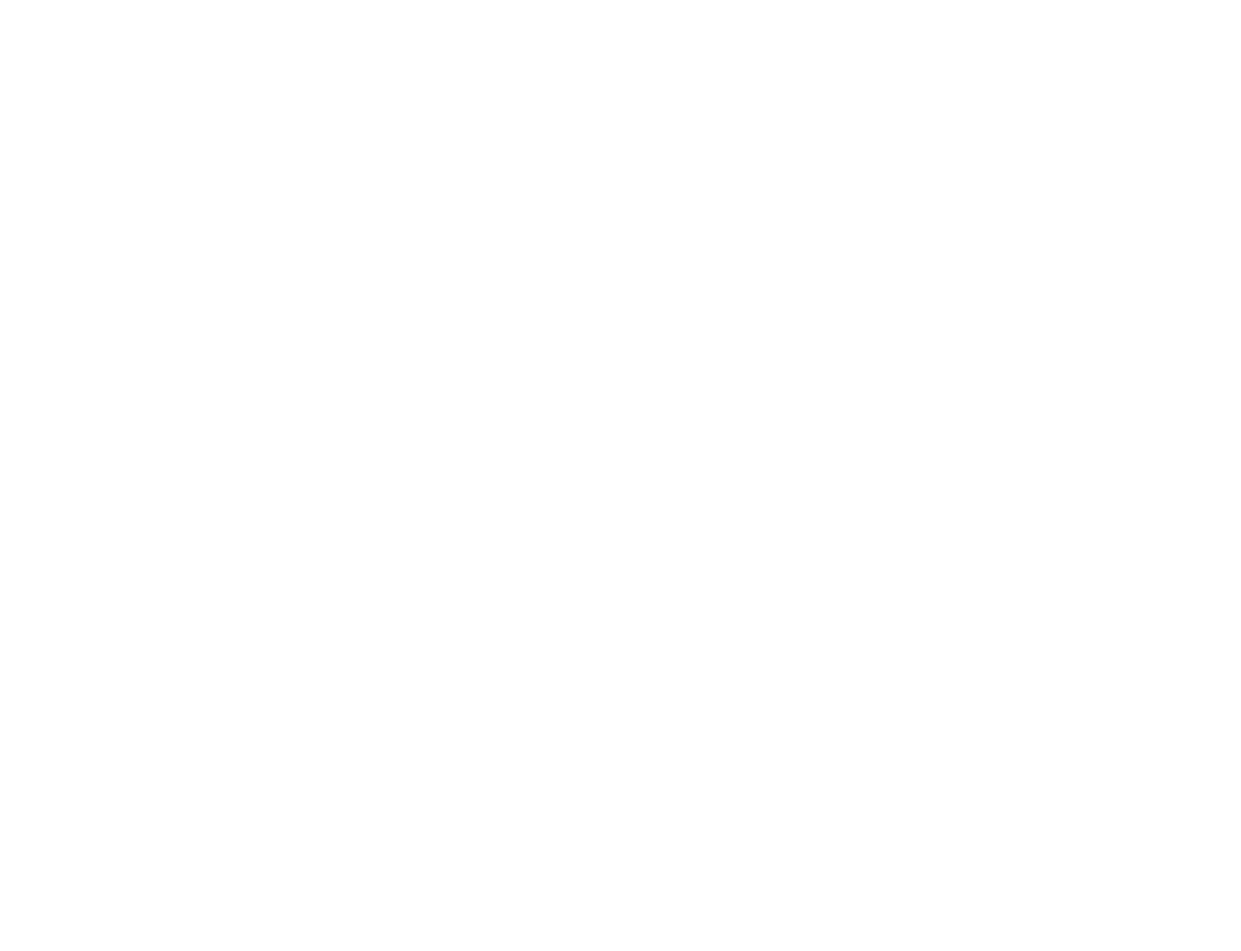
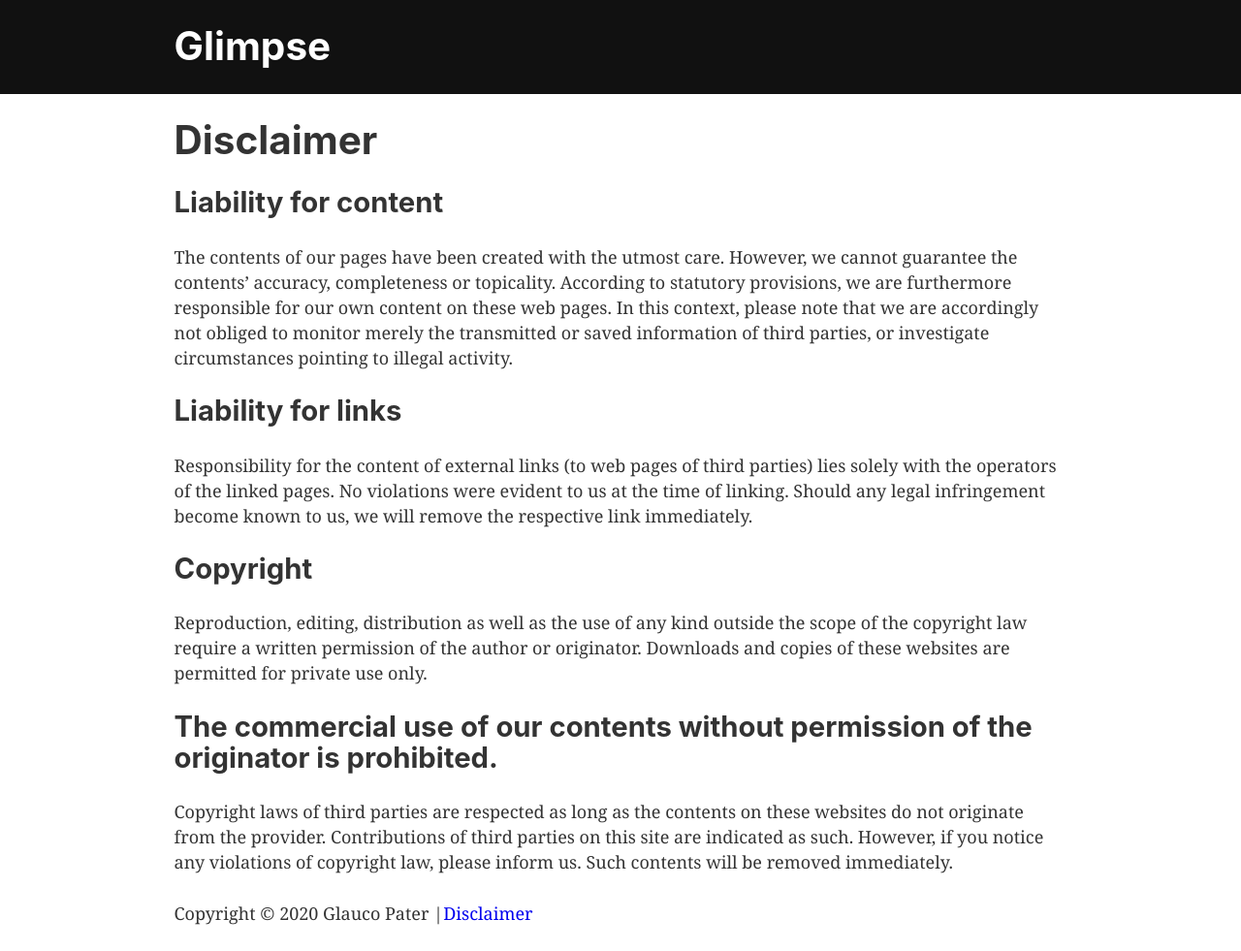
Before and after one commit to glaucopater/gatsby-portfolio, a Gatsby site: page /disclaimer in a window 1280 px wide. Before the commit this address had no page. Shown: the whole page at 97% size. Before the commit the page ends 800 px from the top, so only its background shows below. Built offline with nearby package versions, Linux system fonts and the light colour scheme; Gatsby itself is replaced by a stand-in of ours.

Commit message:
Adding disclaimer

```diff
--- a/src/components/layout/index.tsx
+++ b/src/components/layout/index.tsx
@@ -6,7 +6,7 @@
  */
 
 import React from "react"
-import { StaticQuery, graphql } from "gatsby"
+import { StaticQuery, graphql, Link } from "gatsby"
 import Header from "../header"
 import "./layout.css"
 import { SCPagecontent } from "./styles"
@@ -29,8 +29,9 @@
         <SCPagecontent>
           <main>{children}</main>
           <footer>
-            © {new Date().getFullYear()},{data.site.siteMetadata.author}, All
-            right reserved
+            Copyright © {new Date().getFullYear()}{" "}
+            {data.site.siteMetadata.author} |
+            <Link to={"/disclaimer"}>Disclaimer</Link>
           </footer>
         </SCPagecontent>
       </>
--- a/src/components/layout/layout.css
+++ b/src/components/layout/layout.css
@@ -3,11 +3,13 @@
   -ms-text-size-adjust: 100%;
   -webkit-text-size-adjust: 100%;
 }
+
 body {
   margin: 0;
   -webkit-font-smoothing: antialiased;
   -moz-osx-font-smoothing: grayscale;
 }
+
 article,
 aside,
 details,
@@ -22,55 +24,72 @@
 summary {
   display: block;
 }
+
 audio,
 canvas,
 progress,
 video {
   display: inline-block;
 }
+
 audio:not([controls]) {
   display: none;
   height: 0;
 }
+
 progress {
   vertical-align: baseline;
 }
+
 [hidden],
 template {
   display: none;
 }
+
 a {
   background-color: transparent;
   -webkit-text-decoration-skip: objects;
+  text-decoration: none;
 }
+a:hover {
+  text-decoration: underline;
+}
+
 a:active,
 a:hover {
   outline-width: 0;
 }
+
 abbr[title] {
   border-bottom: none;
   text-decoration: underline;
   text-decoration: underline dotted;
 }
+
 b,
 strong {
   font-weight: inherit;
   font-weight: bolder;
 }
+
 dfn {
   font-style: italic;
 }
+
 h1 {
   font-size: 2em;
   margin: 0.67em 0;
 }
+
 mark {
   background-color: #ff0;
   color: #000;
 }
+
 small {
   font-size: 80%;
 }
+
 sub,
 sup {
   font-size: 75%;
@@ -78,18 +97,23 @@
   position: relative;
   vertical-align: baseline;
 }
+
 sub {
   bottom: -0.25em;
 }
+
 sup {
   top: -0.5em;
 }
+
 img {
   border-style: none;
 }
+
 svg:not(:root) {
   overflow: hidden;
 }
+
 code,
 kbd,
 pre,
@@ -97,14 +121,17 @@
   font-family: monospace, monospace;
   font-size: 1em;
 }
+
 figure {
   margin: 1em 40px;
 }
+
 hr {
   box-sizing: content-box;
   height: 0;
   overflow: visible;
 }
+
 button,
 input,
 optgroup,
@@ -113,17 +140,21 @@
   font: inherit;
   margin: 0;
 }
+
 optgroup {
   font-weight: 700;
 }
+
 button,
 input {
   overflow: visible;
 }
+
 button,
 select {
   text-transform: none;
 }
+
 [type="reset"],
 [type="submit"],
 button,
@@ -133,6 +164,7 @@
   -webkit-appearance: button;
   outline: none;
 }
+
 [type="button"]::-moz-focus-inner,
 [type="reset"]::-moz-focus-inner,
 [type="submit"]::-moz-focus-inner,
@@ -141,17 +173,20 @@
   padding: 0;
   outline: none;
 }
+
 [type="button"]:-moz-focusring,
 [type="reset"]:-moz-focusring,
 [type="submit"]:-moz-focusring,
 button:-moz-focusring {
   outline: none;
 }
+
 fieldset {
   border: 1px solid silver;
   margin: 0 2px;
   padding: 0.35em 0.625em 0.75em;
 }
+
 legend {
   box-sizing: border-box;
   color: inherit;
@@ -160,48 +195,60 @@
   padding: 0;
   white-space: normal;
 }
+
 textarea {
   overflow: auto;
 }
+
 [type="checkbox"],
 [type="radio"] {
   box-sizing: border-box;
   padding: 0;
 }
+
 [type="number"]::-webkit-inner-spin-button,
 [type="number"]::-webkit-outer-spin-button {
   height: auto;
 }
+
 [type="search"] {
   -webkit-appearance: textfield;
   outline-offset: -2px;
 }
+
 [type="search"]::-webkit-search-cancel-button,
 [type="search"]::-webkit-search-decoration {
   -webkit-appearance: none;
 }
+
 ::-webkit-input-placeholder {
   color: inherit;
   opacity: 0.54;
 }
+
 ::-webkit-file-upload-button {
   -webkit-appearance: button;
   font: inherit;
 }
+
 html {
   font: 112.5%/1.45em georgia, serif;
   box-sizing: border-box;
   overflow-y: scroll;
 }
+
 * {
   box-sizing: inherit;
 }
+
 *:before {
   box-sizing: inherit;
 }
+
 *:after {
   box-sizing: inherit;
 }
+
 body {
   color: hsla(0, 0%, 0%, 0.8);
   font-family: georgia, serif;
@@ -213,6 +260,7 @@
   -webkit-font-feature-settings: "kern", "liga", "clig", "calt";
   font-feature-settings: "kern", "liga", "clig", "calt";
 }
+
 img {
   max-width: 100%;
   margin-left: 0;
@@ -224,6 +272,7 @@
   padding-top: 0;
   margin-bottom: 1.45rem;
 }
+
 h1 {
   margin-left: 0;
   margin-right: 0;
@@ -241,6 +290,7 @@
   font-size: 2.25rem;
   line-height: 1.1;
 }
+
 h2 {
   margin-left: 0;
   margin-right: 0;
@@ -258,6 +308,7 @@
   font-size: 1.62671rem;
   line-height: 1.1;
 }
+
 h3 {
   margin-left: 0;
   margin-right: 0;
@@ -275,6 +326,7 @@
   font-size: 1.38316rem;
   line-height: 1.1;
 }
+
 h4 {
   margin-left: 0;
   margin-right: 0;
@@ -292,6 +344,7 @@
   font-size: 1rem;
   line-height: 1.1;
 }
+
 h5 {
   margin-left: 0;
   margin-right: 0;
@@ -309,6 +362,7 @@
   font-size: 0.85028rem;
   line-height: 1.1;
 }
+
 h6 {
   margin-left: 0;
   margin-right: 0;
@@ -326,6 +380,7 @@
   font-size: 0.78405rem;
   line-height: 1.1;
 }
+
 hgroup {
   margin-left: 0;
   margin-right: 0;
@@ -336,6 +391,7 @@
   padding-top: 0;
   margin-bottom: 1.45rem;
 }
+
 ul {
   margin-left: 1.45rem;
   margin-right: 0;
@@ -345,9 +401,8 @@
   padding-right: 0;
   padding-top: 0;
   margin-bottom: 1.45rem;
-  list-style-position: outside;
-  list-style-image: none;
 }
+
 ol {
   margin-left: 1.45rem;
   margin-right: 0;
@@ -360,6 +415,7 @@
   list-style-position: outside;
   list-style-image: none;
 }
+
 dl {
   margin-left: 0;
   margin-right: 0;
@@ -370,6 +426,7 @@
   padding-top: 0;
   margin-bottom: 1.45rem;
 }
+
 dd {
   margin-left: 0;
   margin-right: 0;
@@ -380,6 +437,7 @@
   padding-top: 0;
   margin-bottom: 1.45rem;
 }
+
 p {
   margin-left: 0;
   margin-right: 0;
@@ -390,6 +448,7 @@
   padding-top: 0;
   margin-bottom: 1.45rem;
 }
+
 figure {
   margin-left: 0;
   margin-right: 0;
@@ -400,6 +459,7 @@
   padding-top: 0;
   margin-bottom: 1.45rem;
 }
+
 pre {
   margin-left: 0;
   margin-right: 0;
@@ -413,6 +473,7 @@
   word-wrap: normal;
   padding: 1.45rem;
 }
+
 table {
   margin-left: 0;
   margin-right: 0;
@@ -427,6 +488,7 @@
   border-collapse: collapse;
   width: 100%;
 }
+
 fieldset {
   margin-left: 0;
   margin-right: 0;
@@ -437,6 +499,7 @@
   padding-top: 0;
   margin-bottom: 1.45rem;
 }
+
 blockquote {
   margin-left: 1.45rem;
   margin-right: 1.45rem;
@@ -447,6 +510,7 @@
   padding-top: 0;
   margin-bottom: 1.45rem;
 }
+
 form {
   margin-left: 0;
   margin-right: 0;
@@ -457,6 +521,7 @@
   padding-top: 0;
   margin-bottom: 1.45rem;
 }
+
 noscript {
   margin-left: 0;
   margin-right: 0;
@@ -467,6 +532,7 @@
   padding-top: 0;
   margin-bottom: 1.45rem;
 }
+
 iframe {
   margin-left: 0;
   margin-right: 0;
@@ -477,6 +543,7 @@
   padding-top: 0;
   margin-bottom: 1.45rem;
 }
+
 hr {
   margin-left: 0;
   margin-right: 0;
@@ -490,6 +557,7 @@
   border: none;
   height: 1px;
 }
+
 address {
   margin-left: 0;
   margin-right: 0;
@@ -500,77 +568,98 @@
   padding-top: 0;
   margin-bottom: 1.45rem;
 }
+
 b {
   font-weight: bold;
 }
+
 strong {
   font-weight: bold;
 }
+
 dt {
   font-weight: bold;
 }
+
 th {
   font-weight: bold;
 }
+
 li {
   margin-bottom: calc(1.45rem / 2);
 }
+
 ol li {
   padding-left: 0;
 }
+
 ul li {
   padding-left: 0;
 }
+
 li > ol {
   margin-left: 1.45rem;
   margin-bottom: calc(1.45rem / 2);
   margin-top: calc(1.45rem / 2);
 }
+
 li > ul {
   margin-left: 1.45rem;
   margin-bottom: calc(1.45rem / 2);
   margin-top: calc(1.45rem / 2);
 }
+
 blockquote *:last-child {
   margin-bottom: 0;
 }
+
 li *:last-child {
   margin-bottom: 0;
 }
+
 p *:last-child {
   margin-bottom: 0;
 }
+
 li > p {
   margin-bottom: calc(1.45rem / 2);
 }
+
 code {
   font-size: 0.85rem;
   line-height: 1.45rem;
 }
+
 kbd {
   font-size: 0.85rem;
   line-height: 1.45rem;
 }
+
 samp {
   font-size: 0.85rem;
   line-height: 1.45rem;
 }
+
 abbr {
   border-bottom: 1px dotted hsla(0, 0%, 0%, 0.5);
   cursor: help;
 }
+
 acronym {
   border-bottom: 1px dotted hsla(0, 0%, 0%, 0.5);
   cursor: help;
 }
+
 abbr[title] {
   border-bottom: 1px dotted hsla(0, 0%, 0%, 0.5);
   cursor: help;
   text-decoration: none;
 }
+
 thead {
   text-align: left;
 }
+
 td,
 th {
   text-align: left;
@@ -584,14 +673,17 @@
   padding-top: 0.725rem;
   padding-bottom: calc(0.725rem - 1px);
 }
+
 th:first-child,
 td:first-child {
   padding-left: 0;
 }
+
 th:last-child,
 td:last-child {
   padding-right: 0;
 }
+
 tt,
 code {
   background-color: hsla(0, 0%, 0%, 0.04);
@@ -602,10 +694,12 @@
   padding-top: 0.2em;
   padding-bottom: 0.2em;
 }
+
 pre code {
   background: none;
   line-height: 1.42;
 }
+
 code:before,
 code:after,
 tt:before,
@@ -613,12 +707,14 @@
   letter-spacing: -0.2em;
   content: " ";
 }
+
 pre code:before,
 pre code:after,
 pre tt:before,
 pre tt:after {
   content: "";
 }
+
 @media only screen and (max-width: 480px) {
   html {
     font-size: 100%;
--- /dev/null
+++ b/src/pages/disclaimer.tsx
@@ -0,0 +1,48 @@
+import React from "react"
+
+import Layout from "../components/layout"
+import SEO from "../components/seo"
+
+const NotFoundPage = () => (
+  <Layout>
+    <SEO title="404: Not found" meta={[]} lang="en" />
+    <h1>Disclaimer</h1>
+    <h2>Liability for content</h2>
+    <p>
+      The contents of our pages have been created with the utmost care. However,
+      we cannot guarantee the contents’ accuracy, completeness or topicality.
+      According to statutory provisions, we are furthermore responsible for our
+      own content on these web pages. In this context, please note that we are
+      accordingly not obliged to monitor merely the transmitted or saved
+      information of third parties, or investigate circumstances pointing to
+      illegal activity.
+    </p>
+    <h2>Liability for links</h2>
+    <p>
+      Responsibility for the content of external links (to web pages of third
+      parties) lies solely with the operators of the linked pages. No violations
+      were evident to us at the time of linking. Should any legal infringement
+      become known to us, we will remove the respective link immediately.
+    </p>
+    <h2>Copyright</h2>
+    <p>
+      Reproduction, editing, distribution as well as the use of any kind outside
+      the scope of the copyright law require a written permission of the author
+      or originator. Downloads and copies of these websites are permitted for
+      private use only.
+    </p>
+    <h2>
+      The commercial use of our contents without permission of the originator is
+      prohibited.
+    </h2>
+    <p>
+      Copyright laws of third parties are respected as long as the contents on
+      these websites do not originate from the provider. Contributions of third
+      parties on this site are indicated as such. However, if you notice any
+      violations of copyright law, please inform us. Such contents will be
+      removed immediately.
+    </p>
+  </Layout>
+)
+
+export default NotFoundPage
--- a/src/templates/galleryPage.tsx
+++ b/src/templates/galleryPage.tsx
@@ -27,7 +27,6 @@
   const node = data.allFile.edges[0].node
   const images = data.allFile.edges
 
-  console.log(node, images)
   return (
     <Layout>
       <SEO
```
Also changed, not shown: 1 other file.
